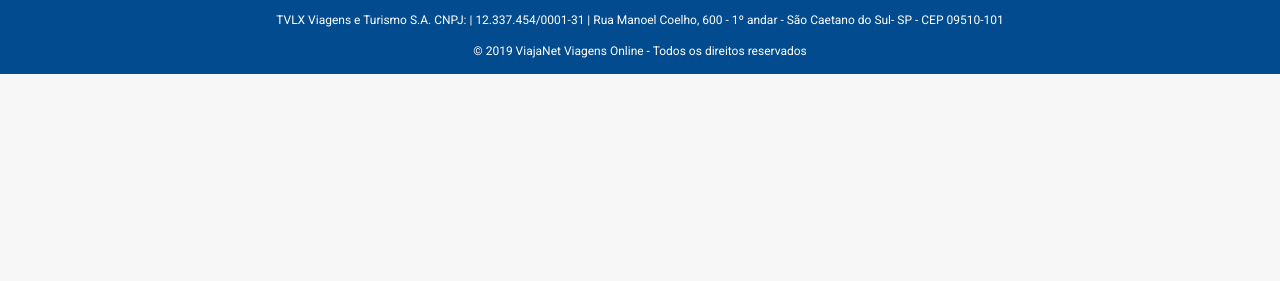
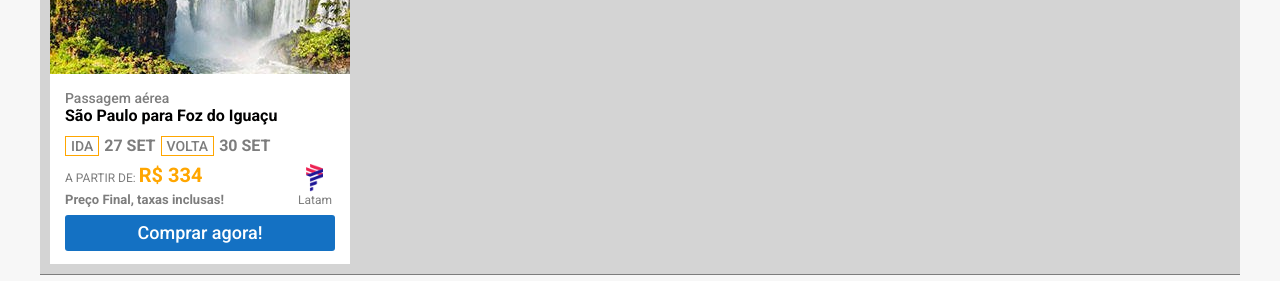
Before and after one commit to GarciaDFE/viajanet, a website: page src/index.html in a window 1280 px wide. Shown: the part 156-437 px from the top of the page. Drawn offline with Linux system fonts and the light colour scheme.

Commit message:
Implementando o componente Card de passagens

```diff
--- a/src/index.html
+++ b/src/index.html
@@ -70,6 +70,30 @@
       </div>
     </header>
     <main class="container-fluid">
+      <section class="wrap-cards">
+        <div class="main-cards row">
+          <div class="col">
+            <dl class="card-ticket">
+              <dd class="image"><img src="img/foz-iguacu.jpg" alt="imagem de Foz do Iguaçu"></dd>
+              <div class="content">
+                <dd class="off">
+                  <span class="percentage">54%</span>
+                  <p class="text">de economia</p>
+                </dd>
+                <dt class="title">Passagem aérea </br><span class="route">São Paulo para Foz do Iguaçu</dt>
+                <dd class="dates">
+                  <span class="way">ida</span>
+                  <span class="date">27 set</span>
+                  <span class="way">volta</span>
+                  <span class="date">30 set</span>
+                <dd class="offer">a partir de: <span class="price">R$ 334</span></dd>
+                <dd class="descr">Preço Final, taxas inclusas!<span class="company -latam">Latam</span></dd>
+                <dd class="btn"><a class="action" href="">Comprar agora!</a></dd>
+              </div>
+            </dl>
+          </div>
+        </div>
+      </section>
     </main>
 
     <!-- RODAPÉ -->
--- /dev/null
+++ b/src/scss/objects/card-ticket.scss
@@ -0,0 +1,147 @@
+.card-ticket {
+     box-sizing: border-box;
+     position: relative;
+     background-color: white;
+     width: 300px;
+     height: 350px;
+     margin: 10px;
+     > .image {
+          width: 100%;
+     }
+     > .content {
+          height: 190px;
+          display: flex;
+          flex-direction: column;
+          justify-content: space-between;
+          align-items: flex-start;
+          padding: 15px;
+          > .off {
+               width: 150px;
+               height: 26px;
+               position: absolute;
+               top: 15px;
+               right: -5px;
+               font-size: 1rem;
+               font-weight: 700;
+               line-height: 3rem;
+               text-transform: uppercase;
+               padding-right: 10px;
+               color: $color-zero;
+               background-color: $color-primary-medium;
+               background-image: url(../img/icon-economia.svg);
+               background-repeat: no-repeat;
+               background-position: 7px center;
+               padding-left: 40px;
+               display: flex;
+               .percentage {
+                    font-size: 2.5rem;
+                    margin: 0 3px;
+                    line-height: 30px;
+               }
+               .text {
+                    line-height: 12px;
+                    margin-top: 2px;
+               }
+               &:before {
+                    position: absolute;
+                    content: '';
+                    width: 8px;
+                    height: 0;
+                    top: 0;
+                    left: -8px;
+                    border-top: 13px solid $color-primary-medium;
+                    border-bottom: 13px solid $color-primary-medium;
+                    border-right: 8px solid transparent;
+                    transform: rotate(180deg);
+               }
+               &:after {
+                    content: '';
+                    position: absolute;
+                    right: 0;
+                    bottom: -6px;
+                    border-top: 0 solid transparent;
+                    border-bottom: 6px solid transparent;
+                    border-left: 6px solid $color-primary-dark;
+               }
+          }
+          > .title {
+               font-size: 1.4rem;
+               font-weight: 500;
+               color: $color-medium;
+               .route {
+                    font-size: 1.6rem;
+                    font-weight: 700;
+                    line-height: 2.2rem;
+                    color: $color-dark;
+               }
+          }
+          > .dates {
+               display: flex;
+               justify-content: flex-start;
+               align-items: center;
+               font-size: 1.6rem;
+               text-transform: uppercase;
+               color: $color-medium;
+               .way {
+                    font-size: 1.4rem;
+                    font-weight: 500;
+                    border: 1px solid $color-secondy;
+                    padding: 2px 5px;
+                    margin: 0 5px;
+                    &:first-child {
+                         margin-left: 0;
+                    }
+               }
+               .date {
+                    font-weight: 700;
+               }
+          }
+          > .offer {
+               font-size: 1.2rem;
+               text-transform: uppercase;
+               .price {
+                    font-size: 2rem;
+                    font-weight: 700;
+                    color: $color-secondy;
+               }
+          }
+          > .descr {
+               position: relative;
+               font-size: 1.3rem;
+               font-weight: 700;
+               width: 100%;
+               .company {
+                    position: absolute;
+                    width: 40px;
+                    right: 0;
+                    bottom: 0;
+                    font-size: 1.2rem;
+                    font-weight: 400;
+                    text-align: center;
+                    &.-latam {
+                         background-image: url(../img/icon_latam.gif);
+                         background-repeat: no-repeat;
+                         background-position: top center;
+                         background-size: contain;
+                         padding: 30px 0 0;
+                    }
+               }
+          }
+          > .btn {
+               width: 100%;
+               height: auto;
+               background-color: $color-primary-medium;
+               text-align: center;
+               border-radius: 3px;
+               .action {
+                    font-size: 1.8rem;
+                    line-height: 3.6rem;
+                    font-weight: 500;
+                    text-decoration: none;
+                    color: $color-zero;
+                    cursor: pointer;
+               }
+
+          }
+     }
+}
--- /dev/null
+++ b/src/scss/objects/wrap-cards.scss
@@ -0,0 +1,7 @@
+.wrap-cards {
+     position: relative;
+     width: 100%;
+     max-width: $xlarge;
+     margin: 0 auto;
+     background-color: rgba(128, 128, 128, 0.3);
+}
--- a/src/scss/settings/_colors.scss
+++ b/src/scss/settings/_colors.scss
@@ -11,3 +11,4 @@ $color-msg-error: #e33c4f; // msg erro vermelho
 $color-zero: #FFF; // branco
 $color-light: #F7F7F7; // cinza clarinho
 $color-medium: #7D7D7D; // texto cinza médio
+$color-dark: #010000; // texto escuro
--- a/src/scss/styles.scss
+++ b/src/scss/styles.scss
@@ -20,6 +20,8 @@
 @import "objects/wrap-footer.scss";
 @import "objects/links-footer.scss";
 @import "objects/copy-footer.scss";
+@import "objects/wrap-cards.scss";
+@import "objects/card-ticket.scss";
 
 // importando pasta components
 @import "components/btn-menu.scss";
```
Also changed, not shown: src/css/styles.css, src/img/belem.jpg (added), src/img/brasilia.webp (added), src/img/foz-iguacu.jpg (added), src/img/icon-azul.webp (added), src/img/icon-economia.svg (added), src/img/icon-gol.webp (added), src/img/icon_latam.gif (added), src/img/vitoria-conquisa.jpg (added).
